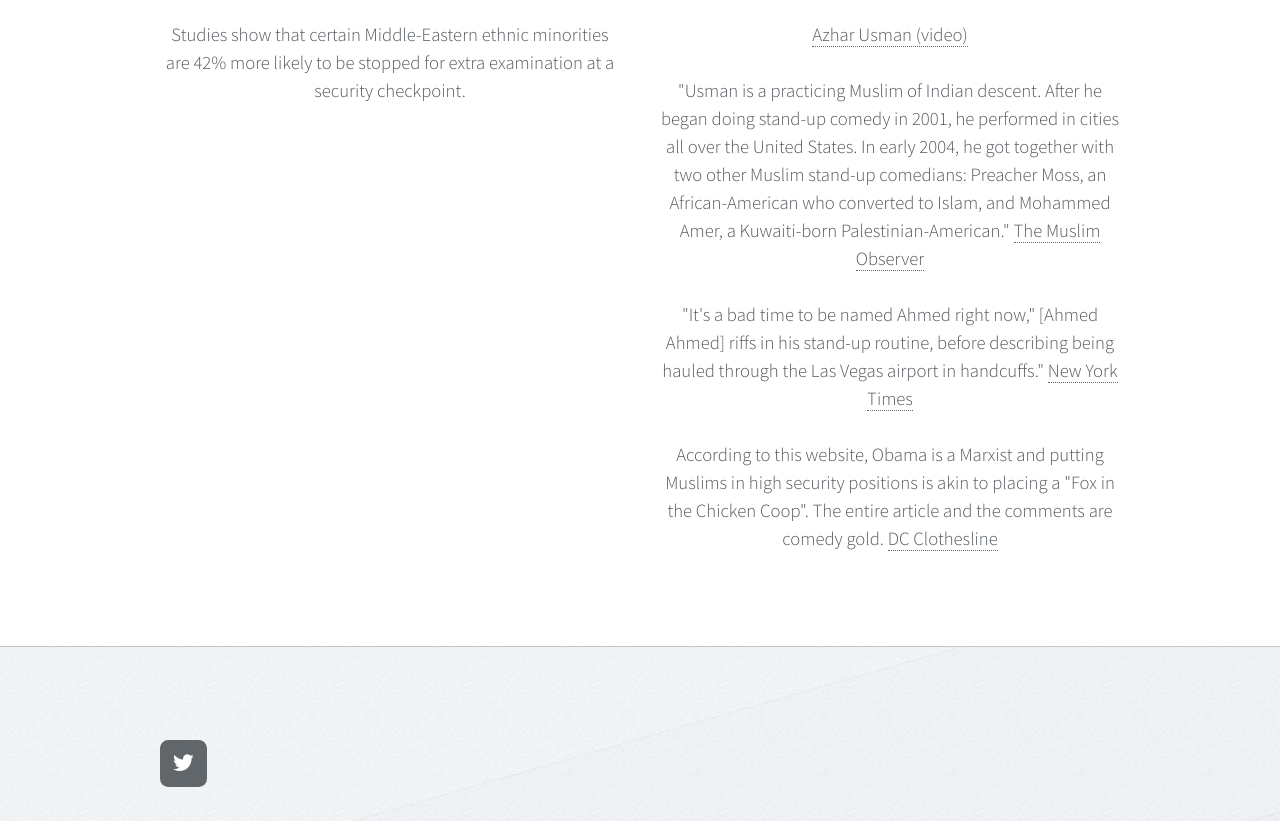
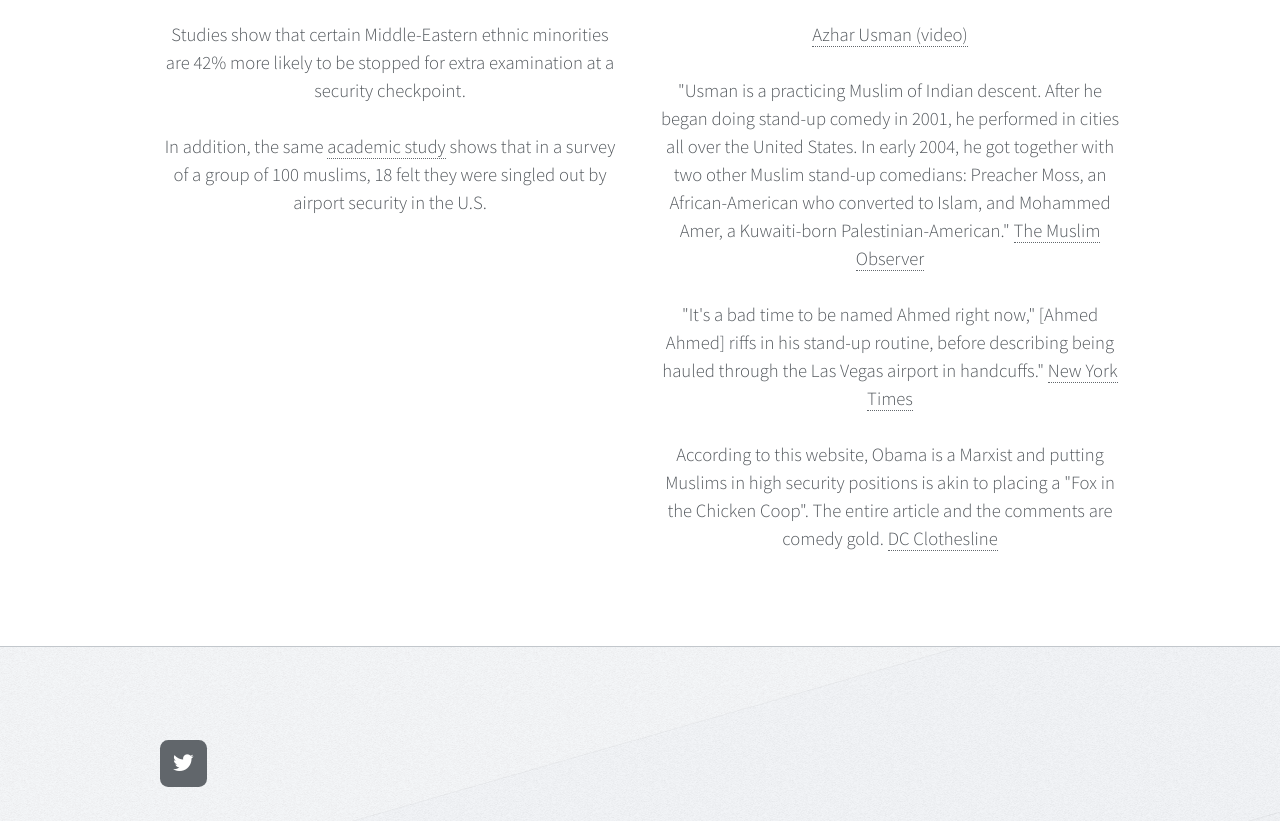
Before and after one commit to lukelev07/asamst, a plain HTML site: page last.html in a window 1280 px wide. Shown: the part 1880-2701 px from the top of the page. Drawn offline with Linux system fonts and the light colour scheme.

Commit message:
pdf linked

```diff
--- a/last.html
+++ b/last.html
@@ -93,6 +93,7 @@
 								<h2>Profiling Statistics</h2>
 							</header>
 							<p>Studies show that certain Middle-Eastern ethnic minorities are 42% more likely to be stopped for extra examination at a security checkpoint.</p>
+							<p>In addition, the same <a href="images/info.pdf">academic study</a> shows that in a survey of a group of 100 muslims, 18 felt they were singled out by airport security in the U.S.</p>
 
 						</section>
 						<section class="6u 12u(2) feature">
```
Also changed, not shown: 1 other file.
